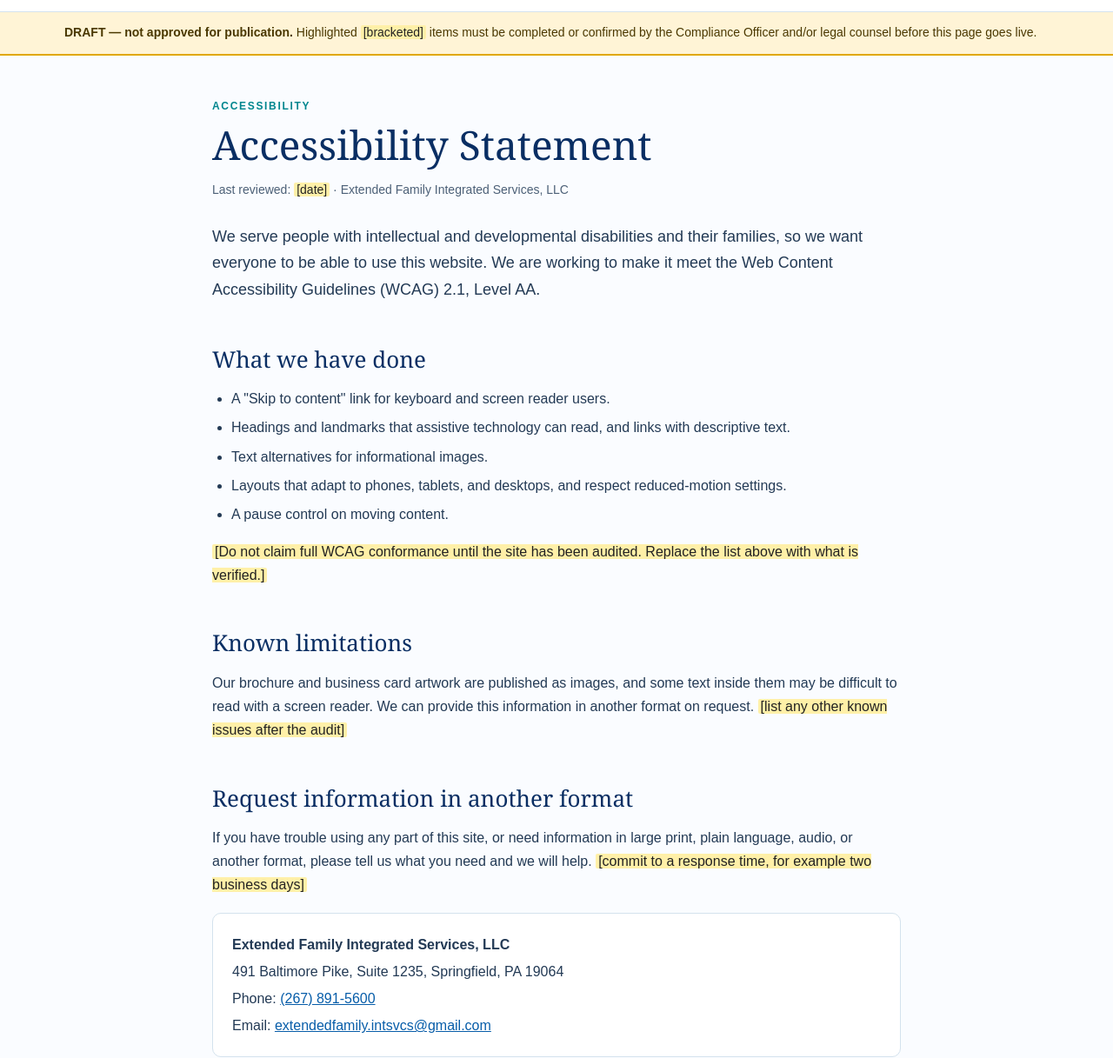
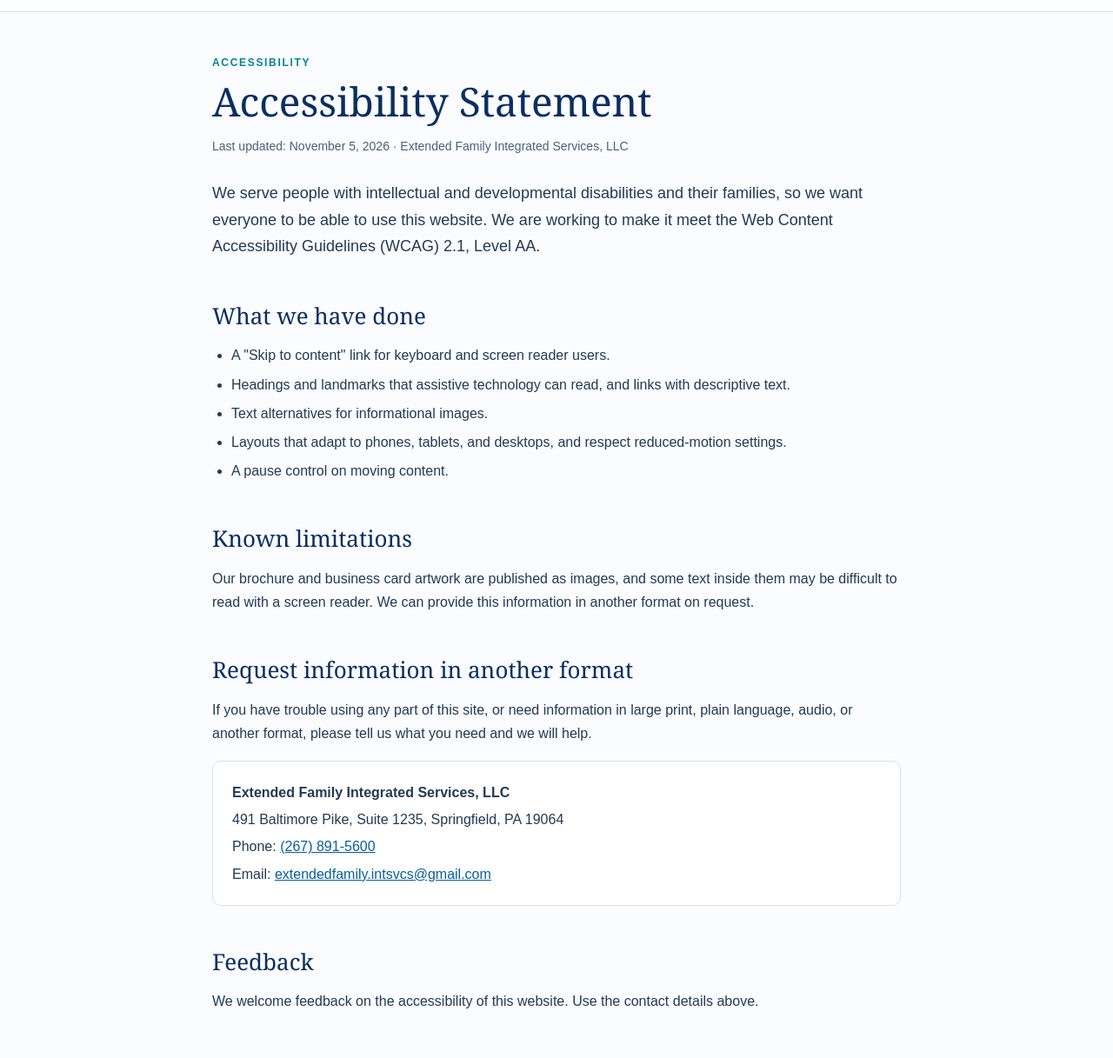
Before and after one commit to aaron2047/extended-family-site, a plain HTML site: page accessibility.html in a window 1280 px wide. Shown: the part 87-1304 px from the top of the page at 87% size. Drawn offline with Linux system fonts and the light colour scheme.

Commit message:
Finalize privacy policy and accessibility statement for publication
Remove draft banners, noindex tags, and highlighted placeholders. Set
effective/updated date to November 5, 2026 and state that the site uses
no advertising cookies, analytics, or tracking tools.

Co-Authored-By: Claude Sonnet 5.5 <noreply@anthropic.com>
Claude-Session: https://claude.ai/code/session_01KcCF9W4amqe2MgCdSpFPc5

```diff
--- a/accessibility.html
+++ b/accessibility.html
@@ -1,17 +1,14 @@
 <!DOCTYPE html><html lang="en"><head><meta charset="utf-8"><meta name="viewport" content="width=device-width,initial-scale=1">
 <title>Accessibility Statement | Extended Family Integrated Services</title>
 <meta name="description" content="Our commitment to an accessible website and how to request information in another format.">
-<!-- DRAFT: remove the next meta tag and the draft-banner div when this page is approved for publication. -->
-<meta name="robots" content="noindex">
 <link rel="stylesheet" href="legal.css"></head><body>
 <a class="skip" href="#main">Skip to content</a>
 <header class="site-head"><div class="wrap bar"><a class="brand" href="index.html"><img class="brand-logo" src="assets/logo.png" alt="Extended Family Integrated Services logo"><span><strong>Extended Family</strong><small>INTEGRATED SERVICES, LLC</small></span></a><a class="back" href="index.html">&larr; Back to home</a></div></header>
-<div class="draft-banner" role="note"><div class="wrap"><strong>DRAFT &mdash; not approved for publication.</strong> Highlighted <mark>[bracketed]</mark> items must be completed or confirmed by the Compliance Officer and/or legal counsel before this page goes live.</div></div>
 <main id="main" class="wrap doc">
 
 <p class="eyebrow">Accessibility</p>
 <h1>Accessibility Statement</h1>
-<p class="meta">Last reviewed: <mark>[date]</mark> &middot; Extended Family Integrated Services, LLC</p>
+<p class="meta">Last updated: November 5, 2026 &middot; Extended Family Integrated Services, LLC</p>
 
 <p class="lead">We serve people with intellectual and developmental disabilities and their families, so we want everyone to be able to use this website. We are working to make it meet the Web Content Accessibility Guidelines (WCAG) 2.1, Level AA.</p>
 
@@ -23,13 +20,12 @@
 <li>Layouts that adapt to phones, tablets, and desktops, and respect reduced-motion settings.</li>
 <li>A pause control on moving content.</li>
 </ul>
-<p><mark>[Do not claim full WCAG conformance until the site has been audited. Replace the list above with what is verified.]</mark></p>
 
 <h2>Known limitations</h2>
-<p>Our brochure and business card artwork are published as images, and some text inside them may be difficult to read with a screen reader. We can provide this information in another format on request. <mark>[list any other known issues after the audit]</mark></p>
+<p>Our brochure and business card artwork are published as images, and some text inside them may be difficult to read with a screen reader. We can provide this information in another format on request.</p>
 
 <h2>Request information in another format</h2>
-<p>If you have trouble using any part of this site, or need information in large print, plain language, audio, or another format, please tell us what you need and we will help. <mark>[commit to a response time, for example two business days]</mark></p>
+<p>If you have trouble using any part of this site, or need information in large print, plain language, audio, or another format, please tell us what you need and we will help.</p>
 <div class="box">
 <p><strong>Extended Family Integrated Services, LLC</strong></p>
 <p>491 Baltimore Pike, Suite 1235, Springfield, PA 19064</p>
@@ -38,7 +34,7 @@
 </div>
 
 <h2>Feedback</h2>
-<p>We welcome feedback on the accessibility of this website. Use the contact details above. <mark>[add an escalation contact if the first response is not satisfactory]</mark></p>
+<p>We welcome feedback on the accessibility of this website. Use the contact details above.</p>
 
 </main>
 <footer><div class="wrap foot"><a class="brand" href="index.html"><img class="brand-logo" src="assets/logo.png" alt="Extended Family Integrated Services logo"><span><strong>Extended Family</strong><small>INTEGRATED SERVICES, LLC</small></span></a><nav class="legal-links" aria-label="Legal and compliance"><a href="privacy-policy.html">Privacy Policy</a><a href="accessibility.html" aria-current="page">Accessibility</a></nav><p>Care. Connection. Community.<br>&copy; <span id="year"></span> Extended Family Integrated Services, LLC</p><p class="credit">Website by <a href="https://woolph.marketing" target="_blank" rel="noopener">Woolph Marketing</a></p></div></footer><script>document.getElementById('year').textContent=new Date().getFullYear()</script>
--- a/legal.css
+++ b/legal.css
@@ -18,8 +18,6 @@ a{color:var(--green)}
 .back{font-size:14px;text-decoration:none;font-weight:600;white-space:nowrap}
 .back:hover{text-decoration:underline}
 
-.draft-banner{background:#fff4d6;border-bottom:2px solid #e0a800;color:#4a3800;font-size:14px;padding:12px 0}
-mark{background:#fff0a8;color:#222;padding:0 3px;border-radius:2px}
 
 .doc{padding-top:48px;padding-bottom:30px;max-width:860px}
 .eyebrow{font-size:12px;letter-spacing:.14em;font-weight:700;color:#00868e;text-transform:uppercase;margin:0 0 8px}
```
Also changed, not shown: privacy-policy.html (+4 -7 lines).
